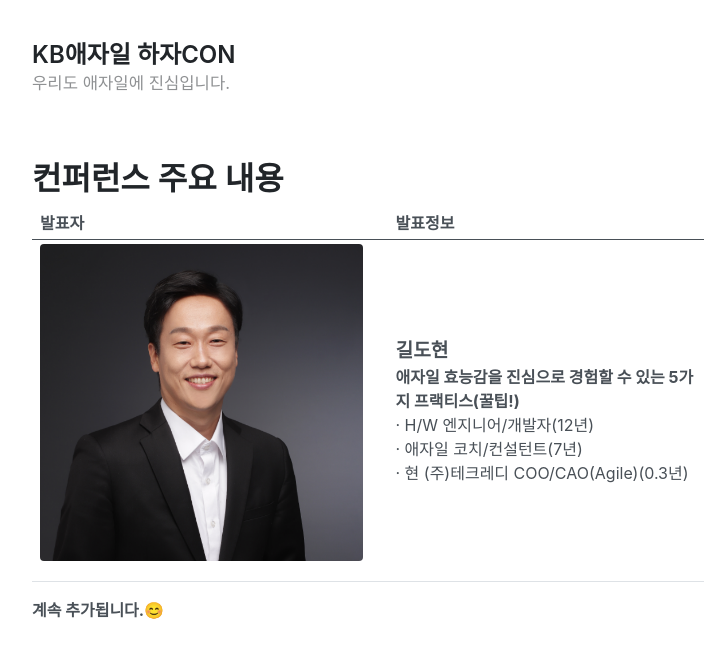
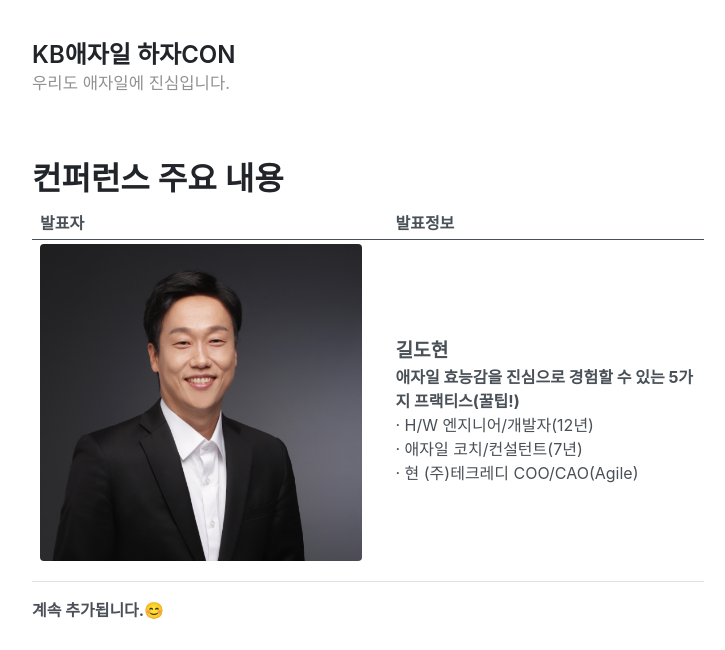
Before and after one commit to kaidrase/kaidrase.github.io, a Jekyll site: the page built from _posts/2020-04-03-major_contents.md, in a window 1280 px wide. Shown: the top 650 px of the page, without its empty margins (272-997 px from the left). Built offline with Jekyll 4.4.1, drawn with Linux system fonts in a browser that asks for light colours.

Commit message:
change speaker information

```diff
--- a/_posts/2020-04-03-major_contents.md
+++ b/_posts/2020-04-03-major_contents.md
@@ -4,6 +4,6 @@ title: 컨퍼런스 주요 내용
 ---
 |발표자|발표정보|
 |:----|:----|
-|<img src="https://raw.githubusercontent.com/kaidrase/kaidrase.github.io/main/_attachments/speaker_GIL.png" width="95%">|<big>**길도현**</big><br/>**애자일 효능감을 진심으로 경험할 수 있는 5가지 프랙티스(꿀팁!)**<br/>· H/W 엔지니어/개발자(12년)<br/>· 애자일 코치/컨설턴트(7년)<br/>· 현 (주)테크레디 COO/CAO(Agile)(0.3년)|
+|<img src="https://raw.githubusercontent.com/kaidrase/kaidrase.github.io/main/_attachments/speaker_GIL.png" width="95%">|<big>**길도현**</big><br/>**애자일 효능감을 진심으로 경험할 수 있는 5가지 프랙티스(꿀팁!)**<br/>· H/W 엔지니어/개발자(12년)<br/>· 애자일 코치/컨설턴트(7년)<br/>· 현 (주)테크레디 COO/CAO(Agile)|
 
 **계속 추가됩니다.😊**
```
